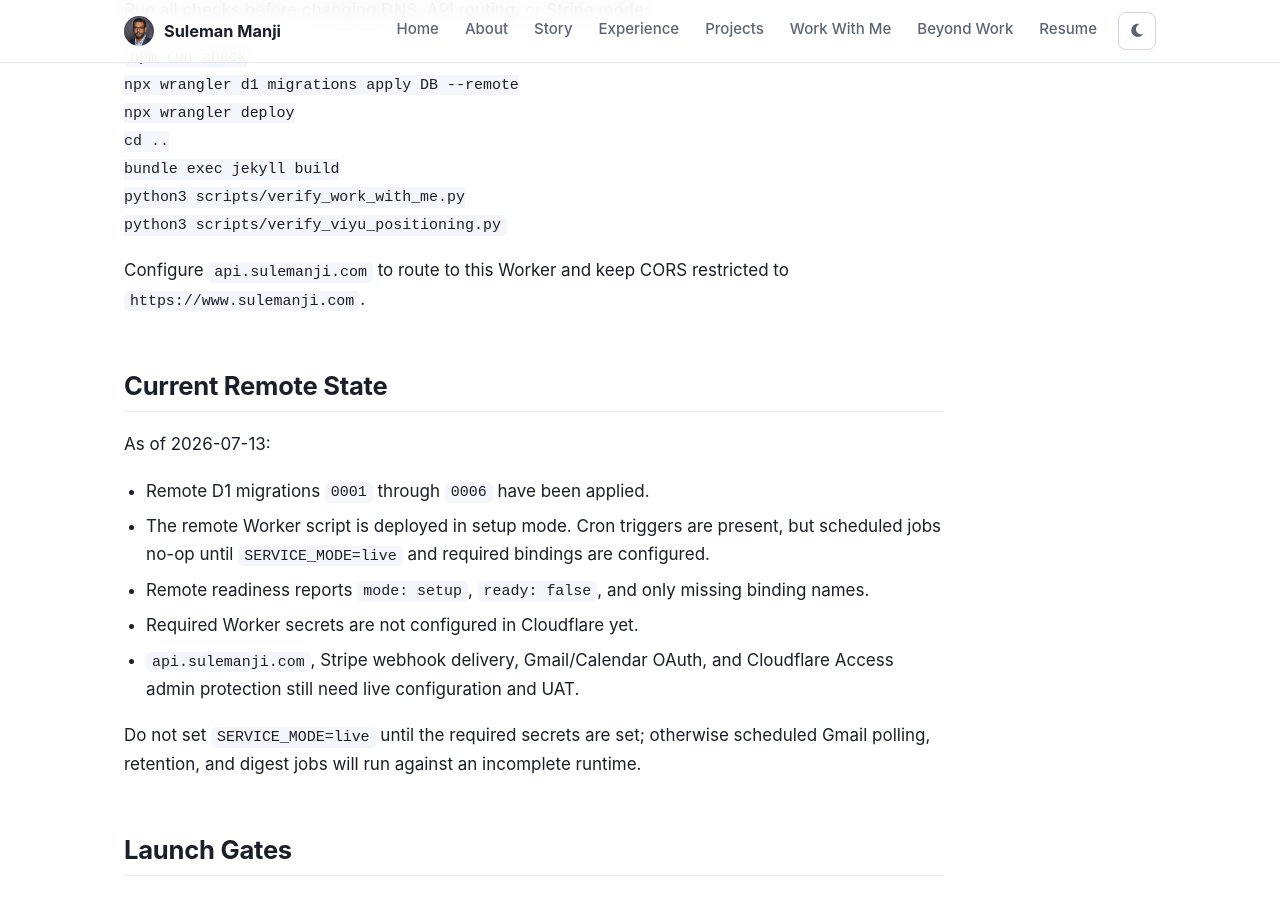
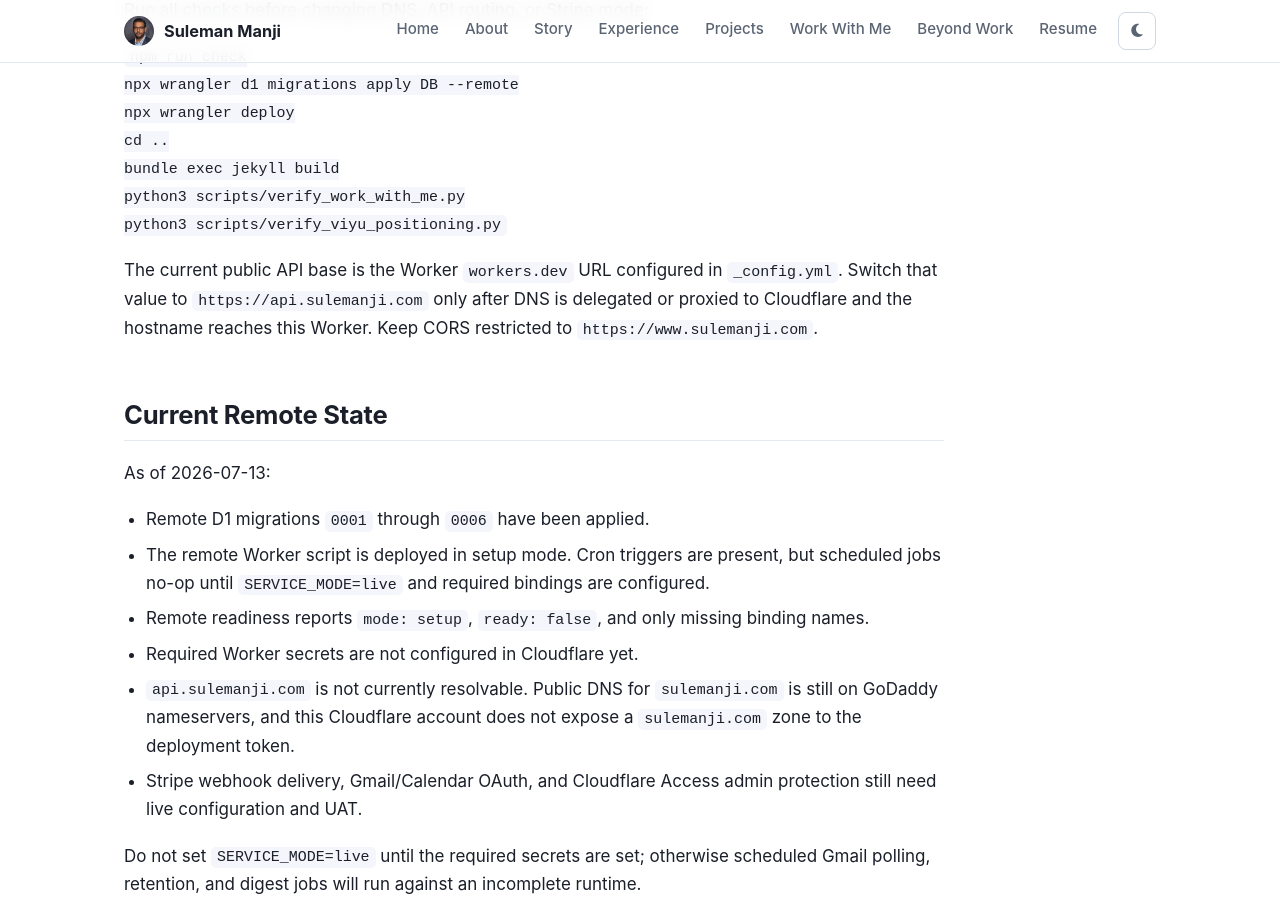
Before and after one commit to ssmanji89/sulemanji-port, a Jekyll site: the page built from worker/README.md, in a window 1280 px wide and 900 px high, scrolled down 1139 px. Built offline with Jekyll 4.4.1, drawn with Linux system fonts in a browser that asks for light colours; our own code applies the rules of GitHub Pages for plain Markdown files.

Commit message:
fix: route work with me forms to deployed worker
Make the Work With Me API base configurable and point the public intake, deposit, and quote surfaces at the reachable setup-mode Worker. Keep workers.dev explicitly enabled while api.sulemanji.com is blocked by DNS/zone ownership, and extend verification to cover the private quote shell.

Co-Authored-By: Codex Opus 4.6 <noreply@anthropic.com>

````diff
--- a/_config.yml
+++ b/_config.yml
@@ -18,6 +18,7 @@ github_username: ssmanji89
 linkedin_username: suleman-manji-1a46852a0
 repository: ssmanji89/sulemanji-port
 turnstile_site_key: 0x4AAAAAAD0keTHPr0kZYqia
+work_with_me_api_base: https://sulemanji-work-with-me.ssmanji89.workers.dev
 
 markdown: kramdown
 sass:
--- a/worker/README.md
+++ b/worker/README.md
@@ -43,8 +43,10 @@ python3 scripts/verify_work_with_me.py
 python3 scripts/verify_viyu_positioning.py
 ```
 
-Configure `api.sulemanji.com` to route to this Worker and keep CORS restricted
-to `https://www.sulemanji.com`.
+The current public API base is the Worker `workers.dev` URL configured in
+`_config.yml`. Switch that value to `https://api.sulemanji.com` only after DNS
+is delegated or proxied to Cloudflare and the hostname reaches this Worker. Keep
+CORS restricted to `https://www.sulemanji.com`.
 
 ## Current Remote State
 
@@ -57,8 +59,11 @@ As of 2026-07-13:
 - Remote readiness reports `mode: setup`, `ready: false`, and only missing
   binding names.
 - Required Worker secrets are not configured in Cloudflare yet.
-- `api.sulemanji.com`, Stripe webhook delivery, Gmail/Calendar OAuth, and
-  Cloudflare Access admin protection still need live configuration and UAT.
+- `api.sulemanji.com` is not currently resolvable. Public DNS for
+  `sulemanji.com` is still on GoDaddy nameservers, and this Cloudflare account
+  does not expose a `sulemanji.com` zone to the deployment token.
+- Stripe webhook delivery, Gmail/Calendar OAuth, and Cloudflare Access admin
+  protection still need live configuration and UAT.
 
 Do not set `SERVICE_MODE=live` until the required secrets are set; otherwise
 scheduled Gmail polling, retention, and digest jobs will run against an
````
Also changed, not shown: scripts/verify_work_with_me.py (+36 -1 lines), work-with-me-priority.md (+1 -1 lines), work-with-me-quote.md (+1 -1 lines), work-with-me.md (+1 -1 lines), 1 other file.
